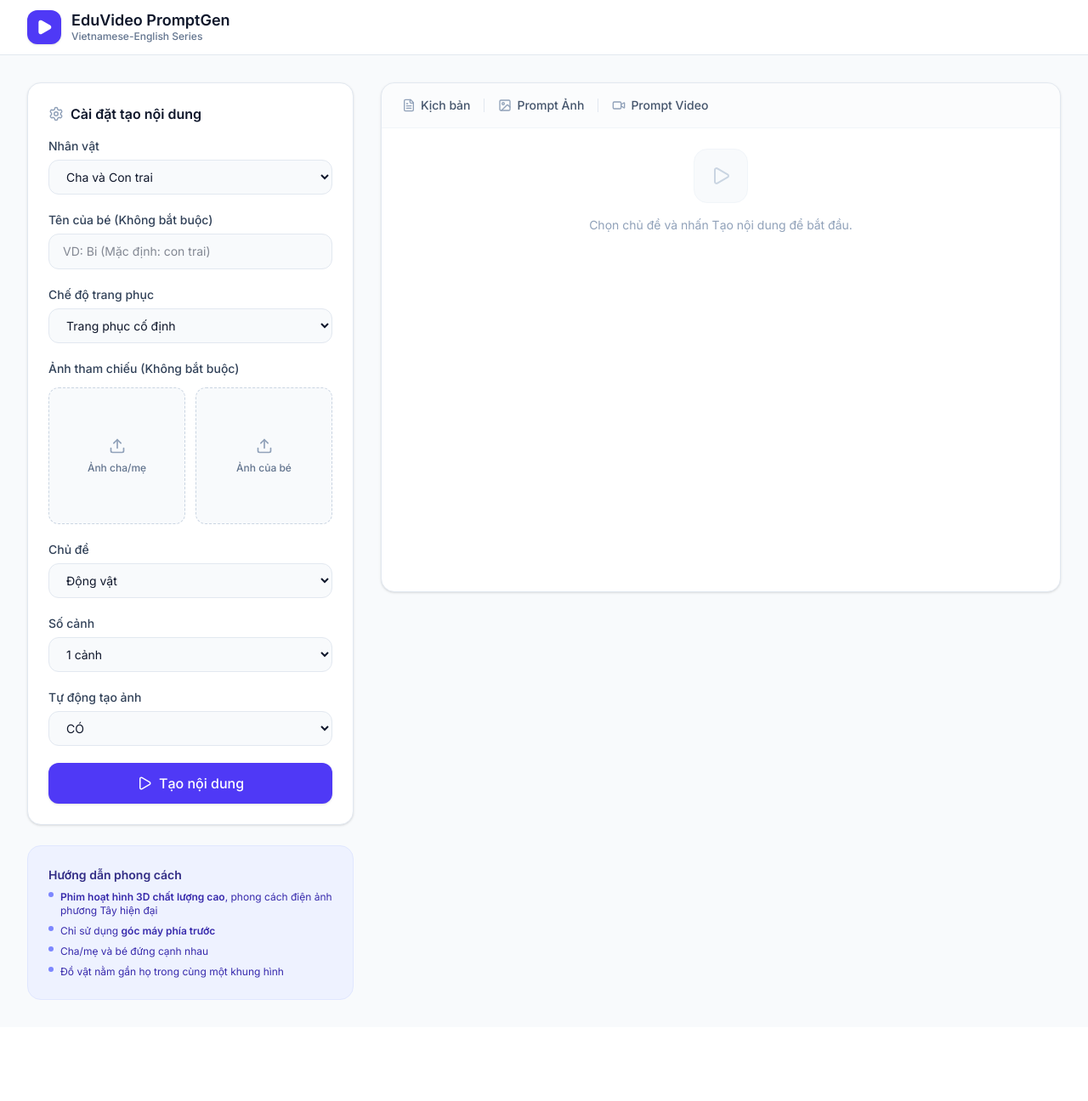
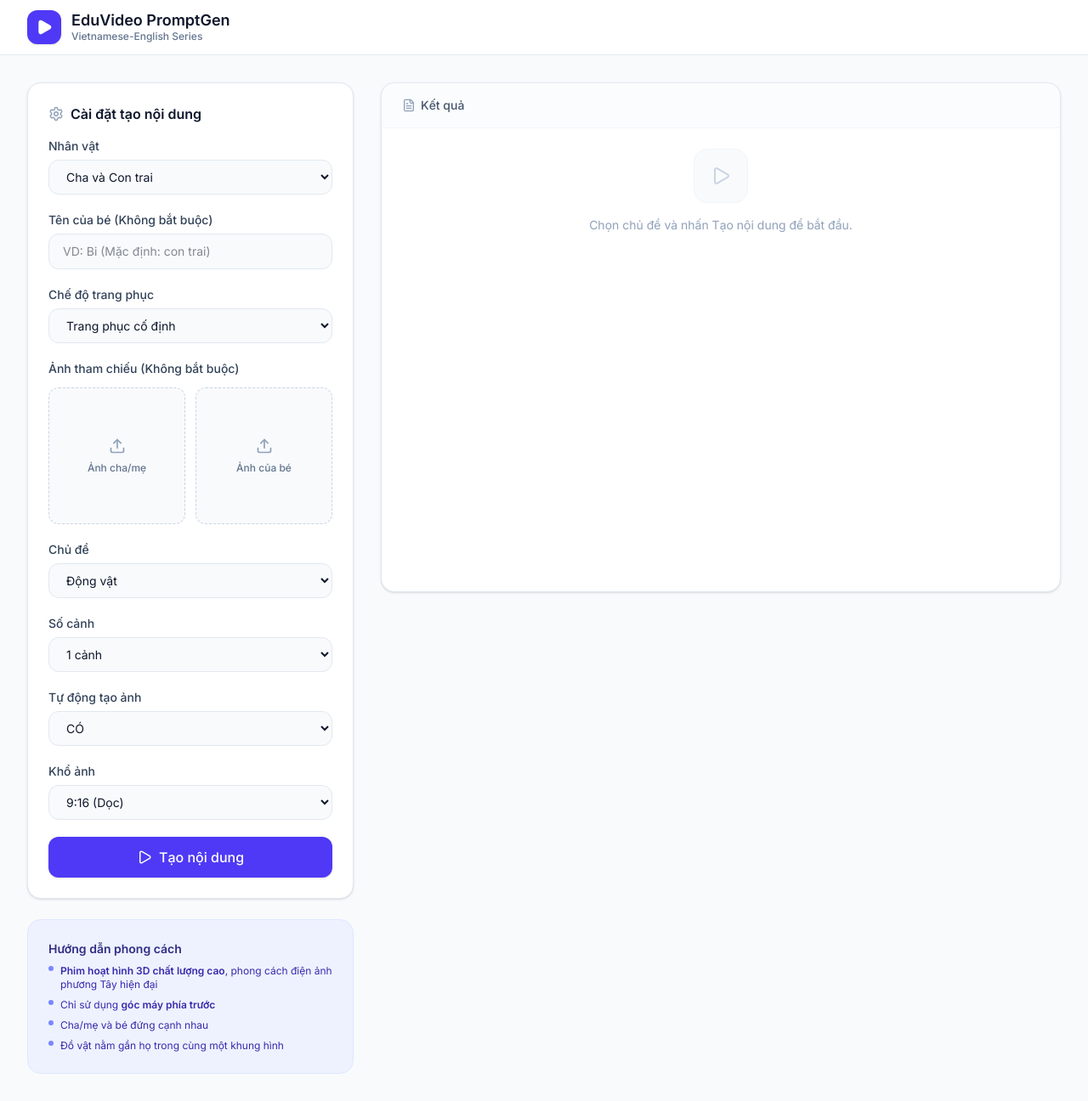
Before and after one commit to AnhNguyenEnogy/AI-ENGLISH, a React (Vite) app: page / in a window 1280 px wide. Shown: the whole page at 85% size. Before the commit the page ends 1209 px from the top, so only its background shows below. Built offline with nearby package versions, Linux system fonts and the light colour scheme.

Commit message:
feat: Add aspect ratio selection for video generation
Introduces a new setting to select the aspect ratio for generated videos, supporting 9:16, 16:9, and 1:1 formats. This enhances flexibility in video output.

```diff
--- a/src/App.tsx
+++ b/src/App.tsx
@@ -1,6 +1,6 @@
 import { useState } from 'react';
 import { GoogleGenAI } from '@google/genai';
-import { Loader2, Play, Settings, Image as ImageIcon, Video, FileText, Copy, Check, Upload, X, Download } from 'lucide-react';
+import { Loader2, Play, Settings, Image as ImageIcon, Video, FileText, Copy, Check, Upload, X, Download, RefreshCw } from 'lucide-react';
 
 const TOPICS = [
   "Động vật", "Động vật nông trại", "Động vật hoang dã", "Động vật biển", "Các loài chim",
@@ -34,6 +34,12 @@ const AUTO_IMAGE_OPTIONS = [
   { id: "NO", label: "KHÔNG" }
 ];
 
+const ASPECT_RATIOS = [
+  { id: "9:16", label: "9:16 (Dọc)" },
+  { id: "16:9", label: "16:9 (Ngang)" },
+  { id: "1:1", label: "1:1 (Vuông)" }
+];
+
 export default function App() {
   const [topic, setTopic] = useState(TOPICS[0]);
   const [numScenes, setNumScenes] = useState(1);
@@ -41,6 +47,7 @@ export default function App() {
   const [childName, setChildName] = useState('');
   const [clothingMode, setClothingMode] = useState(CLOTHING_MODES[0].id);
   const [autoGenerateImages, setAutoGenerateImages] = useState(AUTO_IMAGE_OPTIONS[0].id);
+  const [aspectRatio, setAspectRatio] = useState(ASPECT_RATIOS[0].id);
   const [parentImage, setParentImage] = useState<{ data: string, mimeType: string } | null>(null);
   const [childImage, setChildImage] = useState<{ data: string, mimeType: string } | null>(null);
 
@@ -103,6 +110,53 @@ export default function App() {
     document.body.removeChild(link);
   };
 
+  const handleDownloadAllImages = () => {
+    Object.entries(generatedImages).forEach(([indexStr, dataUrl]) => {
+      const index = parseInt(indexStr, 10);
+      handleDownloadImage(index, dataUrl);
+    });
+  };
+
+  const generateSingleImage = async (index: number, promptText: string) => {
+    setGeneratingImages(true);
+    try {
+      const ai = new GoogleGenAI({ apiKey: process.env.GEMINI_API_KEY });
+      const parts: any[] = [];
+
+      if (parentImage) {
+        parts.push({ inlineData: { data: parentImage.data, mimeType: parentImage.mimeType } });
+      }
+      if (childImage) {
+        parts.push({ inlineData: { data: childImage.data, mimeType: childImage.mimeType } });
+      }
+      parts.push({ text: promptText });
+
+      const response = await ai.models.generateContent({
+        model: 'gemini-2.5-flash-image',
+        contents: { parts },
+        config: {
+          imageConfig: {
+            aspectRatio: aspectRatio
+          }
+        }
+      });
+
+      for (const part of response.candidates?.[0]?.content?.parts || []) {
+        if (part.inlineData) {
+          setGeneratedImages(prev => ({
+            ...prev,
+            [index]: `data:${part.inlineData.mimeType};base64,${part.inlineData.data}`
+          }));
+          break;
+        }
+      }
+    } catch (err) {
+      console.error(`Error generating image for scene ${index + 1}:`, err);
+    } finally {
+      setGeneratingImages(false);
+    }
+  };
+
   const generateImages = async (promptsToUse?: string[]) => {
     const prompts = promptsToUse || extractImagePrompts(result);
     if (prompts.length === 0) return;
@@ -132,6 +186,11 @@ export default function App() {
           const response = await ai.models.generateContent({
             model: 'gemini-2.5-flash-image',
             contents: { parts },
+            config: {
+              imageConfig: {
+                aspectRatio: aspectRatio
+              }
+            }
           });
 
           for (const part of response.candidates?.[0]?.content?.parts || []) {
@@ -491,6 +550,22 @@ Scene 2 – Front camera angle, [Character Description of ${parentRole}], [Chara
                   </select>
                 </div>
 
+                <div>
+                  <label htmlFor="aspectRatio" className="block text-sm font-medium text-slate-700 mb-1.5">
+                    Khổ ảnh
+                  </label>
+                  <select
+                    id="aspectRatio"
+                    value={aspectRatio}
+                    onChange={(e) => setAspectRatio(e.target.value)}
+                    className="w-full bg-slate-50 border border-slate-200 rounded-xl px-4 py-2.5 text-sm focus:ring-2 focus:ring-indigo-500 focus:border-indigo-500 outline-none transition-all"
+                  >
+                    {ASPECT_RATIOS.map((t) => (
+                      <option key={t.id} value={t.id}>{t.label}</option>
+                    ))}
+                  </select>
+                </div>
+
                 <button
                   onClick={generateContent}
                   disabled={loading}
@@ -540,15 +615,7 @@ Scene 2 – Front camera angle, [Character Description of ${parentRole}], [Chara
               <div className="border-b border-slate-100 bg-slate-50/50 px-6 py-4 flex items-center justify-between">
                 <div className="flex items-center gap-4">
                   <div className="flex items-center gap-1.5 text-sm font-medium text-slate-600">
-                    <FileText size={16} className="text-slate-400" /> Kịch bản
-                  </div>
-                  <div className="w-px h-4 bg-slate-200" />
-                  <div className="flex items-center gap-1.5 text-sm font-medium text-slate-600">
-                    <ImageIcon size={16} className="text-slate-400" /> Prompt Ảnh
-                  </div>
-                  <div className="w-px h-4 bg-slate-200" />
-                  <div className="flex items-center gap-1.5 text-sm font-medium text-slate-600">
-                    <Video size={16} className="text-slate-400" /> Prompt Video
+                    <FileText size={16} className="text-slate-400" /> Kết quả
                   </div>
                 </div>
 
@@ -596,6 +663,16 @@ Scene 2 – Front camera angle, [Character Description of ${parentRole}], [Chara
                     <ImageIcon size={20} className="text-indigo-600" />
                     Ảnh đã tạo
                   </h3>
+                  <div className="flex items-center gap-2">
+                    {Object.keys(generatedImages).length > 0 && (
+                      <button
+                        onClick={handleDownloadAllImages}
+                        className="bg-white border border-slate-300 hover:bg-slate-50 text-slate-700 px-4 py-2 rounded-lg text-sm font-medium flex items-center gap-2 transition-colors"
+                      >
+                        <Download size={16} />
+                        Tải toàn bộ ảnh
+                      </button>
+                    )}
                     <button
                       onClick={() => generateImages()}
                       disabled={generatingImages || extractImagePrompts(result).length === 0}
@@ -604,6 +681,7 @@ Scene 2 – Front camera angle, [Character Description of ${parentRole}], [Chara
                       {generatingImages ? <Loader2 size={16} className="animate-spin" /> : <ImageIcon size={16} />}
                       Tạo ảnh
                     </button>
+                  </div>
                 </div>
 
                 <div className="space-y-8">
@@ -617,13 +695,23 @@ Scene 2 – Front camera angle, [Character Description of ${parentRole}], [Chara
                           <div className="rounded-xl overflow-hidden border border-slate-200 shadow-sm">
                             <img src={generatedImages[index]} alt={`Cảnh ${index + 1}`} className="w-full object-cover" />
                           </div>
+                          <div className="flex items-center gap-2">
                             <button
                               onClick={() => handleDownloadImage(index, generatedImages[index])}
-                            className="bg-white border border-slate-300 hover:bg-slate-50 text-slate-700 px-4 py-2 rounded-lg text-sm font-medium flex items-center gap-2 transition-colors"
+                              className="bg-white border border-slate-300 hover:bg-slate-50 text-slate-700 px-4 py-2 rounded-lg text-sm font-medium flex items-center gap-2 transition-colors flex-1 justify-center"
                             >
                               <Download size={16} />
                               Tải ảnh
                             </button>
+                            <button
+                              onClick={() => generateSingleImage(index, prompt)}
+                              disabled={generatingImages}
+                              className="bg-white border border-slate-300 hover:bg-slate-50 text-slate-700 px-4 py-2 rounded-lg text-sm font-medium flex items-center gap-2 transition-colors flex-1 justify-center disabled:opacity-50"
+                            >
+                              {generatingImages ? <Loader2 size={16} className="animate-spin" /> : <RefreshCw size={16} />}
+                              Tạo lại ảnh
+                            </button>
+                          </div>
                         </div>
                       ) : generatingImages ? (
                         <div className="w-full aspect-video bg-slate-200 animate-pulse rounded-xl flex items-center justify-center text-slate-400 border border-slate-200">
```
Lines whose indentation alone changed are shown as unchanged.
